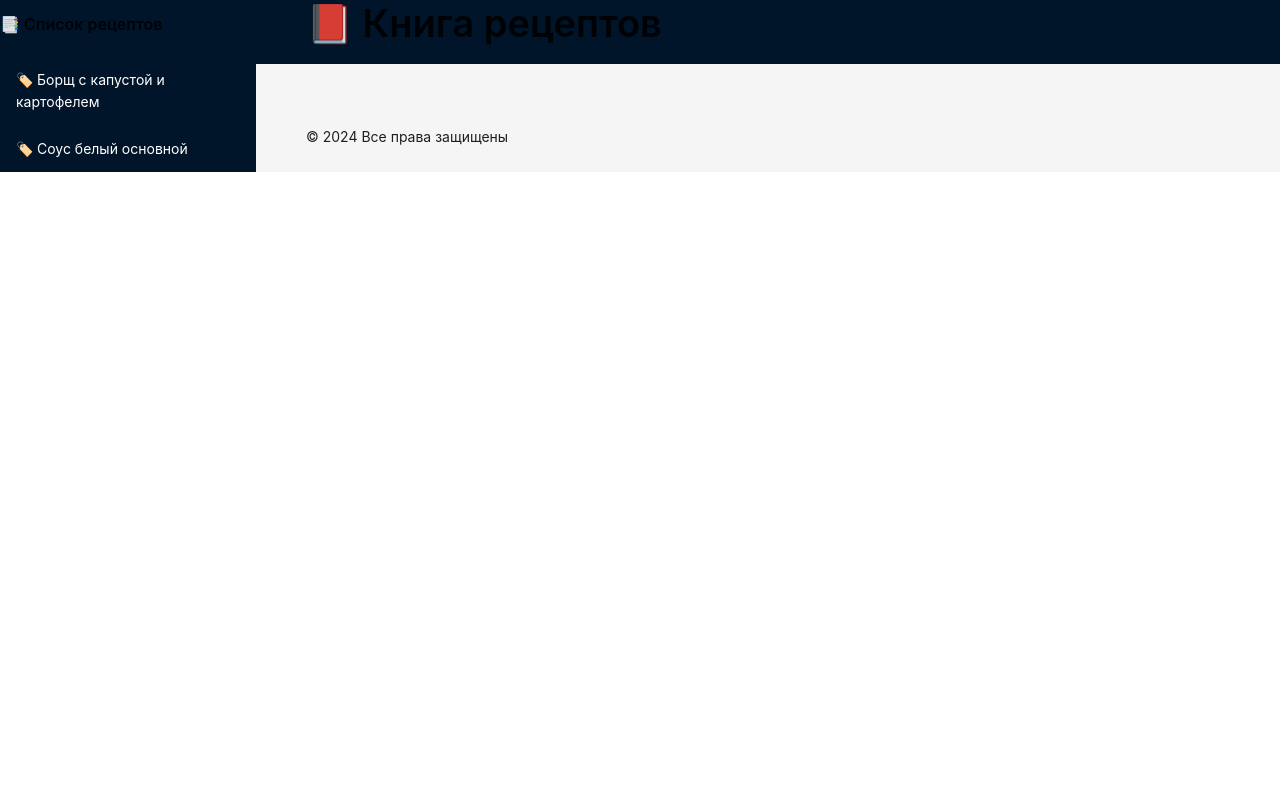
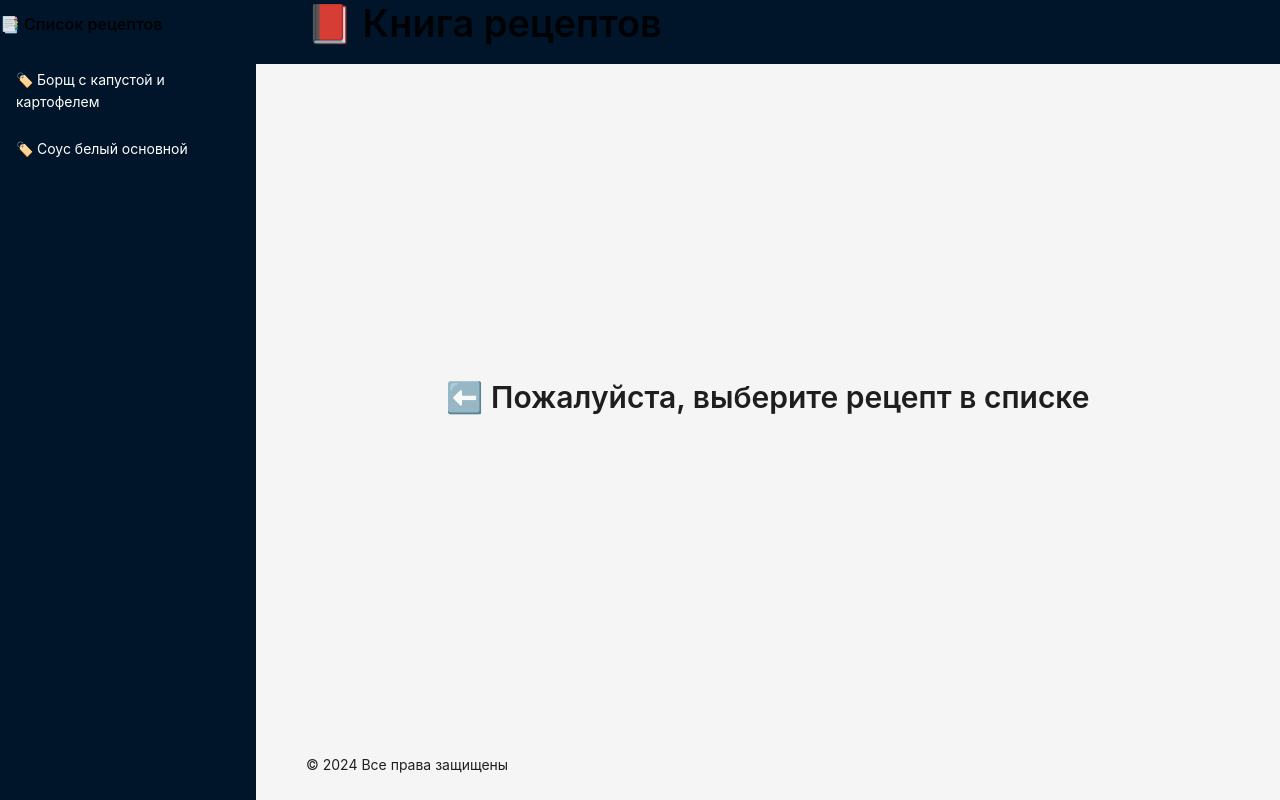
Before and after one commit to liahrothstein/recipe.book, a React (Vite) app: page /#/ in a window 1280 px wide. Built offline with nearby package versions, Linux system fonts and the light colour scheme.

Commit message:
feat: add main page styles

```diff
--- /dev/null
+++ b/src/pages/main-page/ui/MainPage.scss
@@ -0,0 +1 @@
+@use '../../../shared/sass/pages/main_page' as *
--- a/src/pages/main-page/ui/MainPage.tsx
+++ b/src/pages/main-page/ui/MainPage.tsx
@@ -1,10 +1,14 @@
-import { Layout } from 'antd';
+import { Layout, Typography } from 'antd';
+
+import './MainPage.scss';
 
 export function MainPage() {
     const { Content } = Layout;
+    const { Title } = Typography;
 
     return (
         <Content>
+            <Title level={2}>⬅ Пожалуйста, выберите рецепт в списке</Title>
         </Content>
     )
 }
--- /dev/null
+++ b/src/shared/sass/pages/_main_page.scss
@@ -0,0 +1,9 @@
+div.ant-layout {
+    min-height: 100dvh;
+}
+
+main.ant-layout-content {
+    display: flex;
+    align-items: center;
+    justify-content: center;
+}
```
